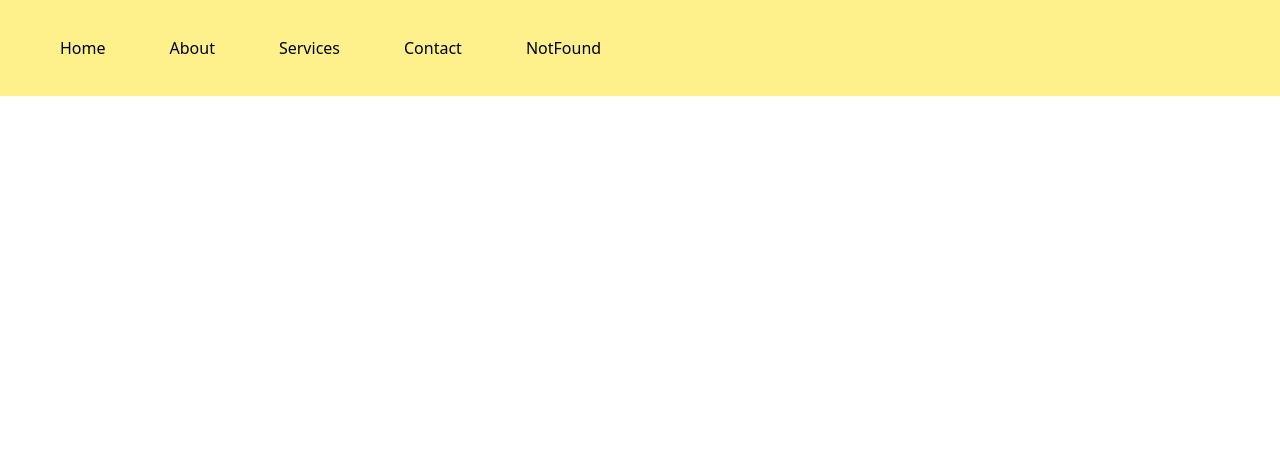
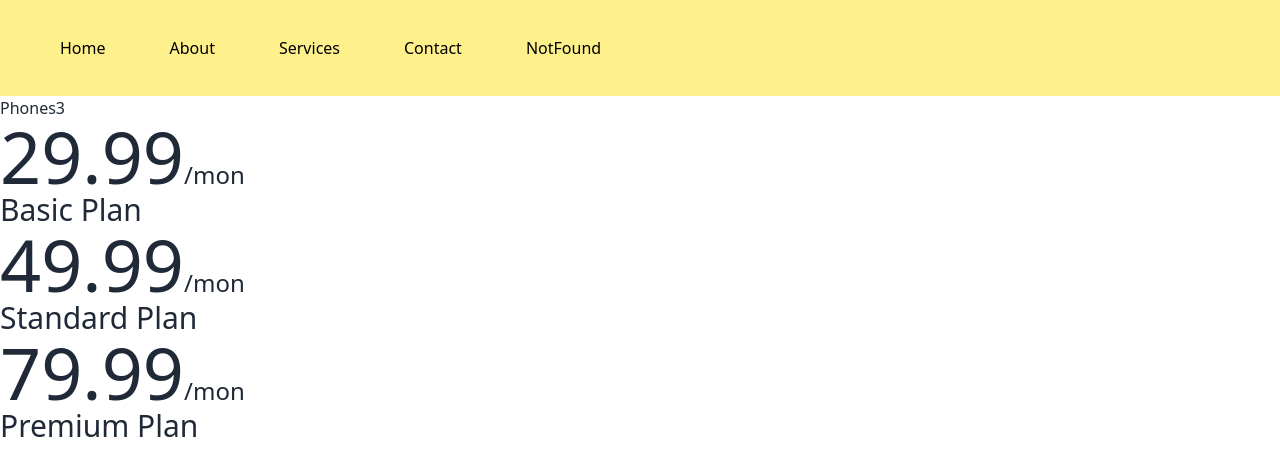
Before and after one commit to M-Rakib-Ahmed/my-react-options-app, a React (Vite) app: page / in a window 1280 px wide. Shown: the top 476 px of the page. Built offline with nearby package versions, Linux system fonts and the light colour scheme.

Commit message:
new card added

```diff
--- a/src/App.jsx
+++ b/src/App.jsx
@@ -1,11 +1,13 @@
 import Daisyui from "./components/Daisyui/Daisyui";
 import Navbar from "./components/Navbar/Navbar";
+import PriceOptions from "./components/PriceOptions/PriceOptions";
 
 const App = () => {
   return (
     <div>
 
       <Navbar></Navbar>
+      <PriceOptions></PriceOptions>
       {/* <Daisyui></Daisyui> */}
     </div>
   );
--- /dev/null
+++ b/src/components/PriceOptions/PriceOptions.jsx
@@ -0,0 +1,64 @@
+import React, { useState } from 'react';
+import Priceoption from '../Priceoption/Priceoption';
+
+const PriceOptions = () => {
+    const pricingOptions = [
+    {
+      id: 1,
+      name: "Basic Plan",
+      price: 29.99,
+      features: [
+        "Access to gym equipment",
+        "Locker room access",
+        "Free parking",
+        "Wi-Fi access",
+        "Water fountain access"
+      ]
+    },
+    {
+      id: 2,
+      name: "Standard Plan",
+      price: 49.99,
+      features: [
+        "Access to gym equipment",
+        "Locker room access",
+        "Free parking",
+        "Group fitness classes",
+        "Sauna access",
+        "Wi-Fi access",
+        "Access to virtual workout sessions"
+      ]
+    },
+    {
+      id: 3,
+      name: "Premium Plan",
+      price: 79.99,
+      features: [
+        "Access to gym equipment",
+        "Locker room access",
+        "Free parking",
+        "Group fitness classes",
+        "Sauna access",
+        "Personal trainer sessions",
+        "Nutritional guidance",
+        "Private locker",
+        "Massage therapy sessions",
+        "24/7 gym access"
+      ]
+    },
+
+  ];
+
+ const [price, setPrice]=useState([])
+
+    return (
+        <div>
+            <h2>Phones{pricingOptions.length}</h2>
+            {
+             pricingOptions.map(option => <Priceoption key={option.id} option={option}></Priceoption>)
+            }
+        </div>
+    );
+};
+
+export default PriceOptions;
--- /dev/null
+++ b/src/components/Priceoption/Priceoption.jsx
@@ -0,0 +1,17 @@
+
+
+const Priceoption = ({option}) => {
+    const {name, id, price, features}=option
+
+    return (
+        <div>
+        <h2 >
+            <span className="text-7xl">{price}</span>
+            <span className="text-2xl">/mon</span>
+        </h2>
+        <h4 className="text-3xl">{name}</h4>
+        </div>
+    );
+};
+
+export default Priceoption;
```
